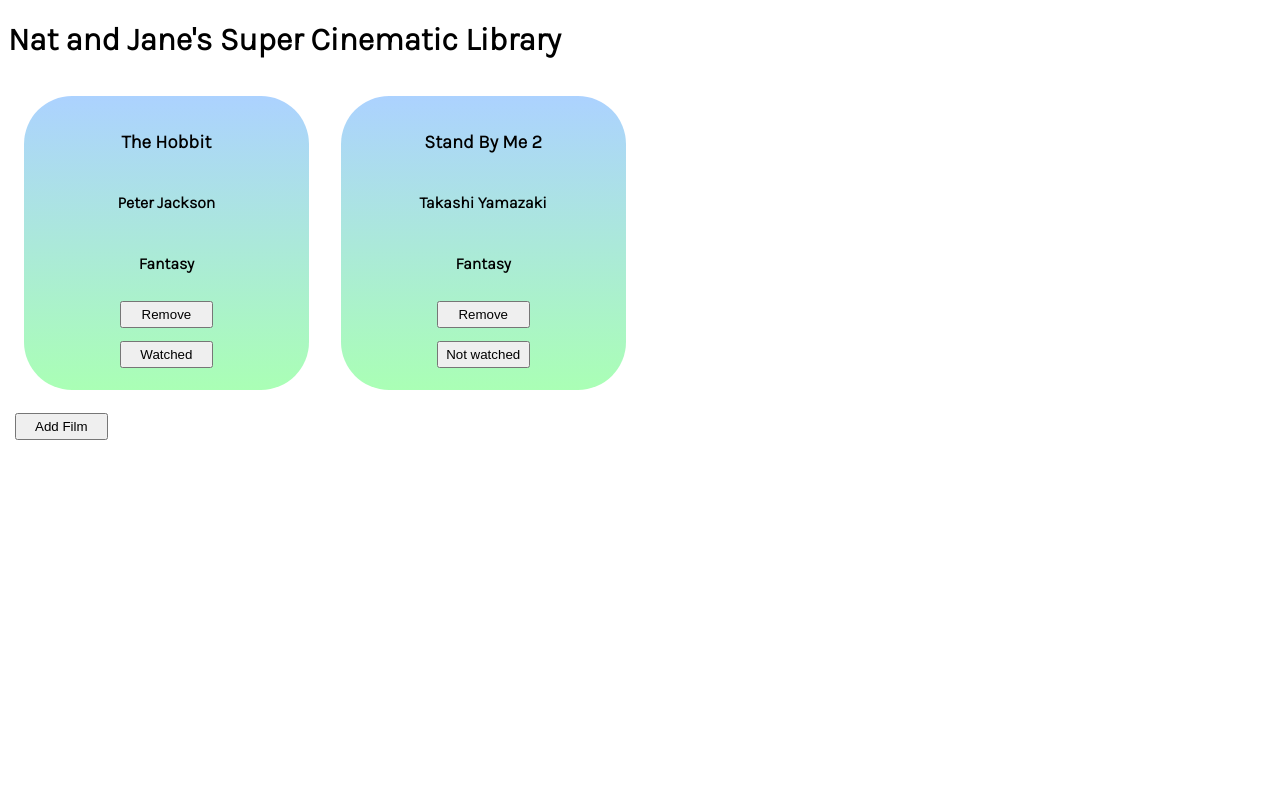
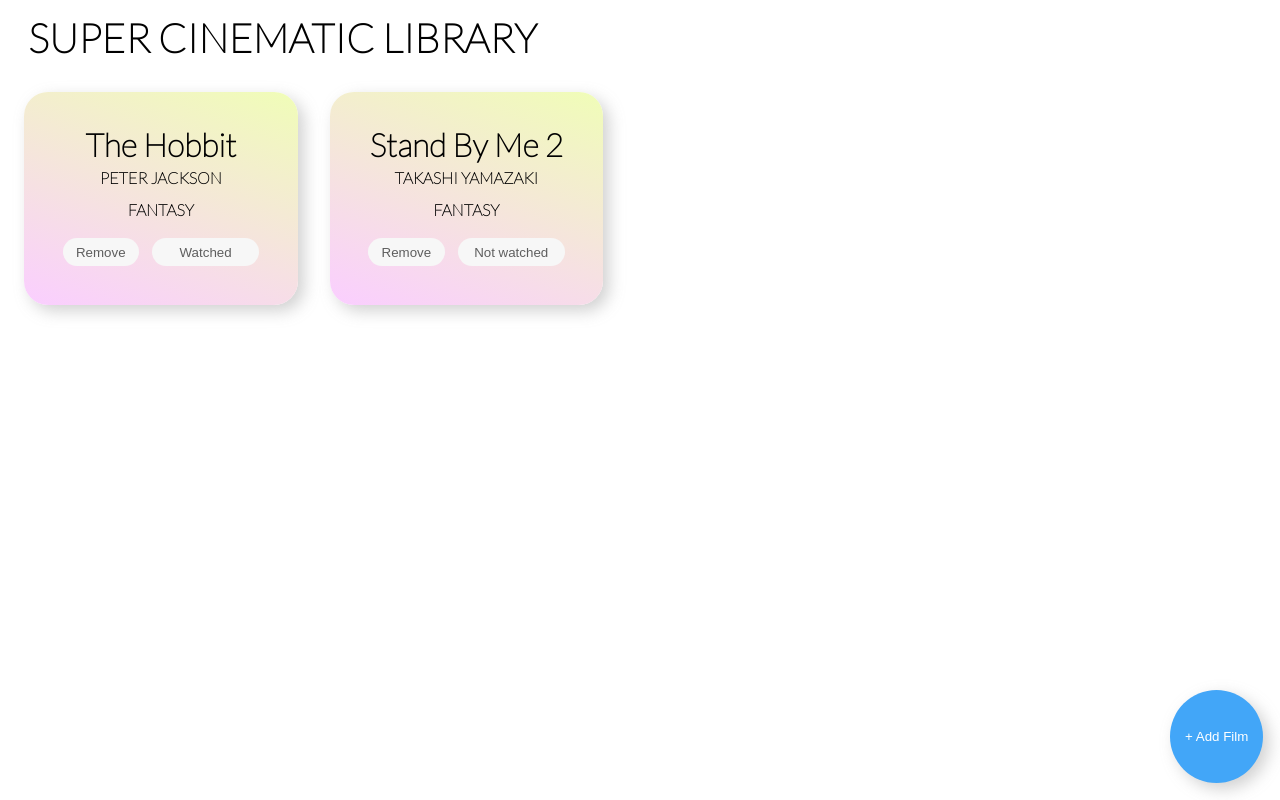
Before and after one commit to jcyling/git_test, a plain HTML site: page library/index.html in a window 1280 px wide. Drawn offline with Linux system fonts and the light colour scheme.

Commit message:
Refine UI elements

```diff
--- a/library/index.html
+++ b/library/index.html
@@ -3,20 +3,20 @@
 <head>
   <title>Cinematic Library</title>
   <meta charset="UTF-8"/>
+  <script type = "text/javascript" src="script.js" defer></script>
+  <link rel="stylesheet"
+  href="http://fonts.googleapis.com/css?family=Lato:100,200">
   <link rel="stylesheet" href="style.css">
-  <script type = "text/javascript" src="script.js" defer></script>
-  <link rel="preconnect" href="https://fonts.googleapis.com">
-  <link rel="preconnect" href="https://fonts.gstatic.com" crossorigin>
-  <link href="https://fonts.googleapis.com/css2?family=Karla:wght@300&display=swap" rel="stylesheet"> </head>
+</head>
 <body>
 
   <div class="main">
     <div class="navbar">
-      <h1>Nat and Jane's Super Cinematic Library</h1>
+      <h1>Super Cinematic Library</h1>
     </div>
     <div class="gallery">
     </div>
-    <button class="add">Add Film</button>
+    <button class="add">+ Add Film</button>
   </div>
 
 </body>
--- a/library/script.js
+++ b/library/script.js
@@ -33,11 +33,16 @@ myLibrary.push(StandByMe2);
 // Add film to library
 function addFilmToLibrary() {
     let title = prompt("Title");
-    let director = prompt("director");
+    let director = prompt("Director");
     let genre = prompt("Genre");
     let watched = prompt("Watched");
 
-    const newFilm = new Film(title, director, genre, watched);
+    if (!title || !director || !genre || !watched) {
+        return window.alert("Check again!");
+    }
+    else {
+        const newFilm = new Film(title, director, genre, watched);
+    }
 
     myLibrary.push(newFilm);
 }
@@ -49,6 +54,8 @@ function displayFilms() {
         let title = document.createElement("h3");
         let director = document.createElement("h4");
         let genre = document.createElement("h4");
+
+        let userControls = document.createElement("div");
         let rmvBtn = document.createElement("button");
         let watchBtn = document.createElement("button");
 
@@ -58,6 +65,7 @@ function displayFilms() {
         watchBtn.textContent = watchedOrNot(myLibrary[i].watched);
         rmvBtn.textContent = "Remove";
 
+        userControls.classList.add("userControls");
         watchBtn.classList.add("watchState");
         watchBtn.setAttribute("value", i);
 
@@ -65,7 +73,9 @@ function displayFilms() {
         rmvBtn.setAttribute("value", i);
 
         card.classList.add("film");
-        card.append(title, director, genre, rmvBtn, watchBtn);
+        card.setAttribute("id", i);
+        userControls.append(rmvBtn, watchBtn);
+        card.append(title, director, genre, userControls);
         gallery.appendChild(card);
     }
 }
@@ -73,15 +83,16 @@ function displayFilms() {
 function changeStatus(button) {
     let index = button.value;
     let status = myLibrary[index].watched;
-    console.log(status);
 
     if (status) {
+        console.log('hello');
         status = false;
     }
     else {
         status = true;
     }
-    console.log(status);
+
+    myLibrary[index].watched = status;
     button.textContent = watchedOrNot(status);
 }
 
@@ -93,7 +104,7 @@ function removeFilm(button) {
     console.log('hello');
     let index = button.value;
     myLibrary.splice(index, 1);
-    let parentCard = button.parentElement;
+    let parentCard = document.getElementById(index);
     gallery.removeChild(parentCard);
 }
 
--- a/library/style.css
+++ b/library/style.css
@@ -1,9 +1,35 @@
+/**Main**/
+
 body {
-    font-family: 'Karla';
+    font: 300 16px/22px "Lato", "Open Sans", "Helvetica Neue", Helvetica, Arial, sans-serif;
+}
+
+.navbar {
+    width: 100vw;
+}
+
+h1 {
+    font-size: 2.5em;
+    text-transform: uppercase;
+    white-space: nowrap;
+    padding-left: 0.5em;
+}
+
+h3 {
+    font-size: 2em;
+    white-space: nowrap;
+    margin: 5%;
+}
+
+h4 {
+    font-size: 1em;
+    text-transform: uppercase;
+    margin: 0 0 5% 0;
 }
 
 .gallery {
     display: flex;
+    flex-wrap: wrap;
 }
 
 .film {
@@ -11,16 +37,51 @@ body {
     flex-direction: column;
     justify-content: center;
     align-items: center;
-    min-width: 20%;
-    background: rgb(170,255,181);
-    background: linear-gradient(0deg, rgba(170,255,181,1) 0%, rgba(172,210,255,1) 100%);
-    border-radius: 3em;
-    padding: 1em;
+    align-content: space-between;
+    min-width: 200px;
+    flex-grow: 0;
+    padding: 2em;
     margin: 1em;
+    background: rgb(255, 255, 255);
+    background: linear-gradient(20deg, rgb(250, 206, 255) 0%, rgb(240, 253, 183)100%);
+    border-radius: 1.5em;
+    box-shadow: 6px 6px 16px rgba(197, 197, 197, 0.8);
+}
+
+.userControls {
+    display: flex;
+    align-items: center;
+    justify-content: center;
 }
 
 button {
+    display: inline;
+    margin: 0.5em;
+    border-radius: 30px;
+    background-color: rgb(247, 247, 247);
+    color: rgb(94, 94, 94);
+    border: 0;
+    padding: 0.5em 1em 0.5em 1em;
+}
+
+.add {
+    position: fixed;
+    right: 10px;
+    bottom: 10px;
+    border-radius: 50px;
     width: 7em;
-    height: 2em;
-    margin: 0.5em;
+    height: 7em;
+    background-color: rgb(66, 166, 248);
+    color: white;
+    border: 0;
+    box-shadow: 6px 6px 16px rgba(197, 197, 197, 0.8);
+
 }
+
+.add:active {
+    transform: translateY(3px);
+}
+
+.watchState {
+    width: 8em;
+}
```
